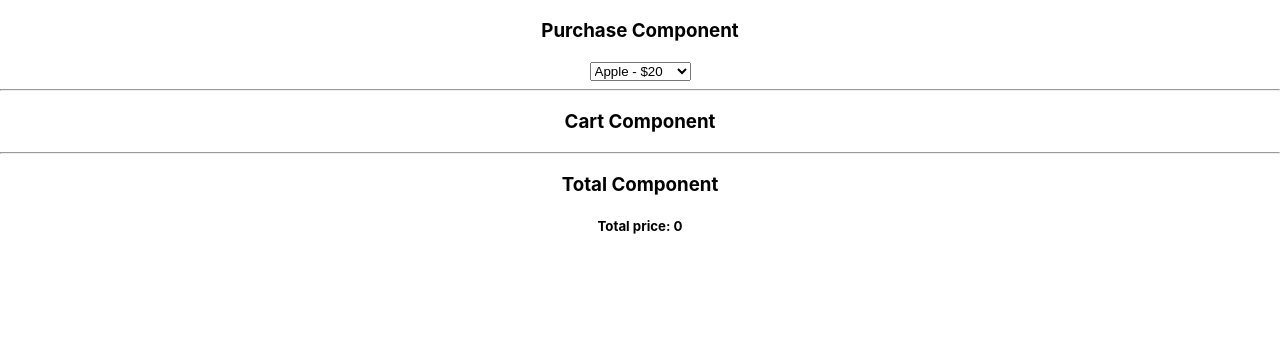
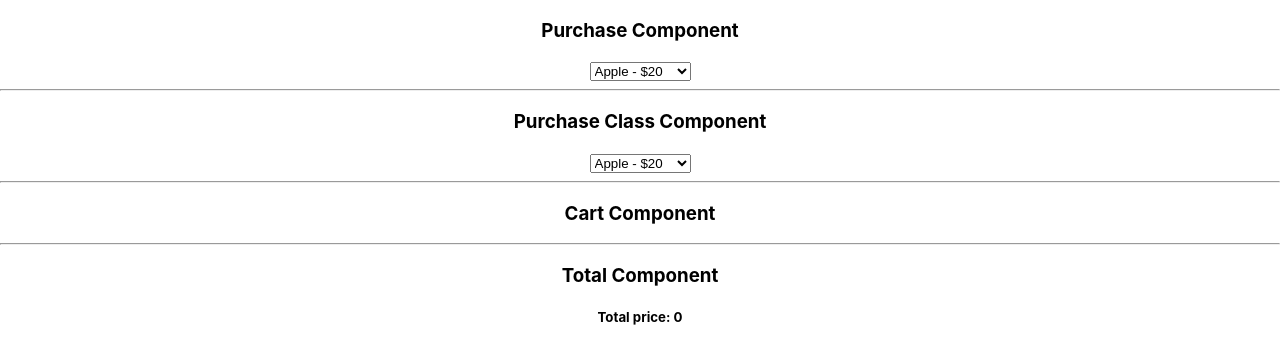
Before and after one commit to Binurim/react-hooks, a React (Create React App) app: page / in a window 1280 px wide. Shown: the top 364 px of the page. Built offline with nearby package versions, Linux system fonts and the light colour scheme.

Commit message:
Add purchaseClass component - Action creator + event dispatching in class components

```diff
--- a/src/App.js
+++ b/src/App.js
@@ -5,6 +5,7 @@ import MemoContainer from './components/memoHook/MemoContainer';
 import Purchase from './redux-components/Purchase';
 import Cart from './redux-components/Cart';
 import Total from './redux-components/Total';
+import PurchaseClass from './redux-components/PurchaseClass';
 
 function App() {
   return (
@@ -18,6 +19,8 @@ function App() {
       {/* Components related redux */}
       <Purchase/>
       <hr/>
+      <PurchaseClass/>
+      <hr/>
       <Cart/>
       <hr/>
       <Total/>
--- /dev/null
+++ b/src/redux-components/PurchaseClass.js
@@ -0,0 +1,45 @@
+import { Component } from "react";
+import { connect } from "react-redux";
+
+class PurchaseClass extends Component {
+  render() {
+    return (
+      <div className="Card">
+        <h3>Purchase Class Component</h3>
+        <select onChange={(e) => this.props.purchaseHandler(e)}>
+          {this.props.products.map((product, index) => {
+            return (
+              <option value={product.price} key={index}>
+                {product.pName} - ${product.price}
+              </option>
+            );
+          })}
+        </select>
+      </div>
+    );
+  }
+}
+
+const actionPurchase = (e) => {
+  let pName = e.target.options[e.target.selectedIndex].text;
+  let price = e.target.value;
+  let obj = { pName, price };
+  return { type: "PURCHASE", payload: obj };
+};
+
+/** Anytime the store is updated this func will be called */
+const mapStateToProps = (state) => {
+  return {
+    products: state.products,
+  };
+};
+
+const mapDispatchToProps = (dispatch) => {
+  return {
+    purchaseHandler: (e) => {
+      dispatch(actionPurchase(e));
+    },
+  };
+};
+
+export default connect(mapStateToProps, mapDispatchToProps)(PurchaseClass);
```
